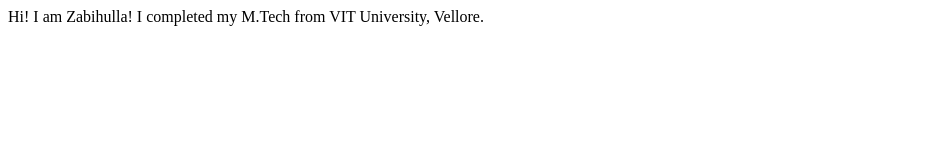
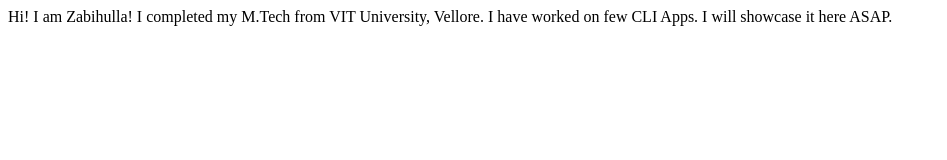
Before and after one commit to zabihshaik/shaikzabihulla-portfolio, a plain HTML site: page index.html in a window 1280 px wide. Shown: the whole page, without its empty margins (0-947 px from the left). Drawn offline with Linux system fonts and the light colour scheme.

Commit message:
update details of project

```diff
--- a/index.html
+++ b/index.html
@@ -9,5 +9,7 @@
 <body>
     Hi! I am Zabihulla!
     I completed my M.Tech from VIT University, Vellore.
+
+    I have worked on few CLI Apps. I will showcase it here ASAP.
 </body>
 </html>
```
